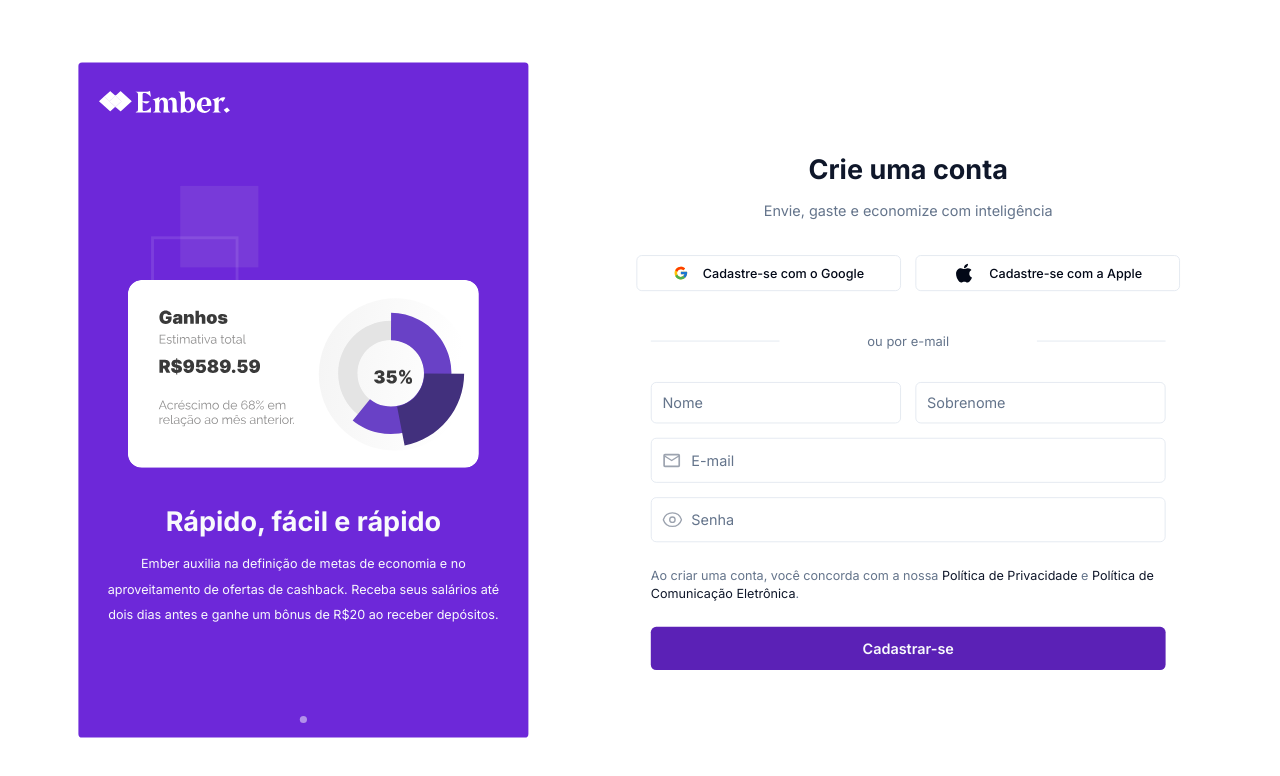
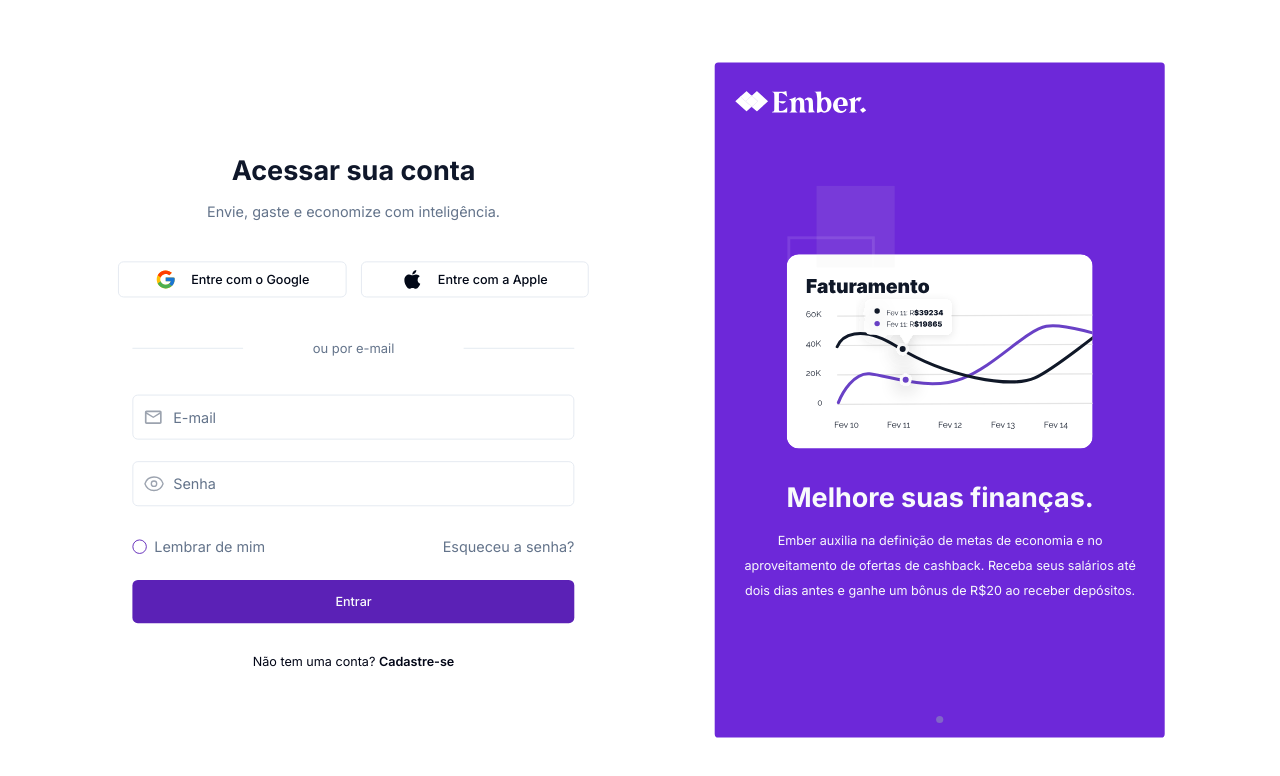
Before and after one commit to marquesag/ember-authentication, a React (Vite) app: page / in a window 1280 px wide. Shown: the top 776 px of the page. Built offline with nearby package versions, Linux system fonts and the light colour scheme.

Commit message:
routes fix again lmao

```diff
--- a/src/Routing.tsx
+++ b/src/Routing.tsx
@@ -7,8 +7,8 @@
     return (
         <BrowserRouter>
         <Routes>
-            <Route path="/" element={<SignUp/>} />
-            <Route path="/sign-in" element={<SignIn/>} />
+            <Route path="/" element={<SignIn/>} />
+            <Route path="/sign-in" element={<SignUp/>} />
             <Route path="*" element={<Notfound/>} />
         </Routes>
         </BrowserRouter>
```
